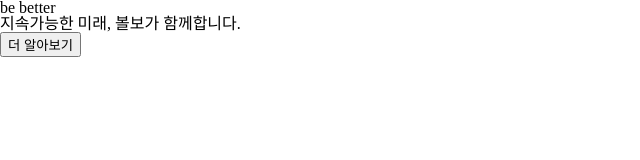
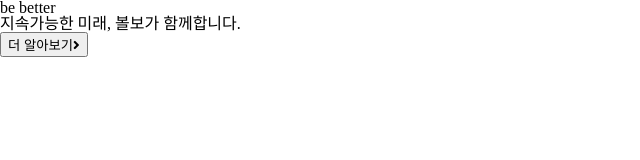
Before and after one commit to Kim-Jaemin420/volvo-cars-team-project, a plain HTML site: page index.html in a window 1280 px wide. Shown: the full height of the page, 0-640 px from the left. Drawn offline with Linux system fonts and the light colour scheme.

Commit message:
fix: Insert icon

```diff
--- a/index.html
+++ b/index.html
@@ -14,7 +14,7 @@
     <section class="main-banner">
       <h2 class="main-title">be better</h2>
       <p class="main-dsc">지속가능한 미래, 볼보가 함께합니다.</p>
-      <button class="main-button">더 알아보기</button>
+      <button class="main-button">더 알아보기<i class="fas fa-angle-right"></i></button>
     </section>
   </main>
   <footer></footer>
```
